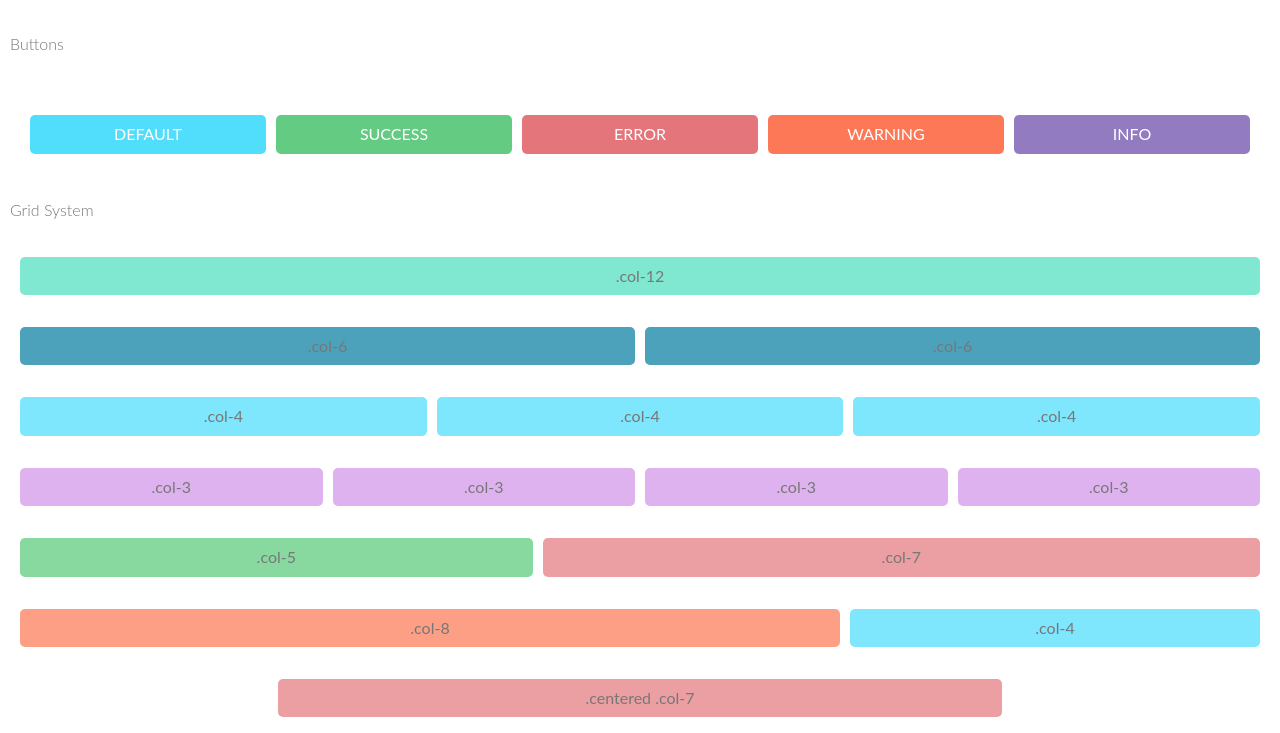
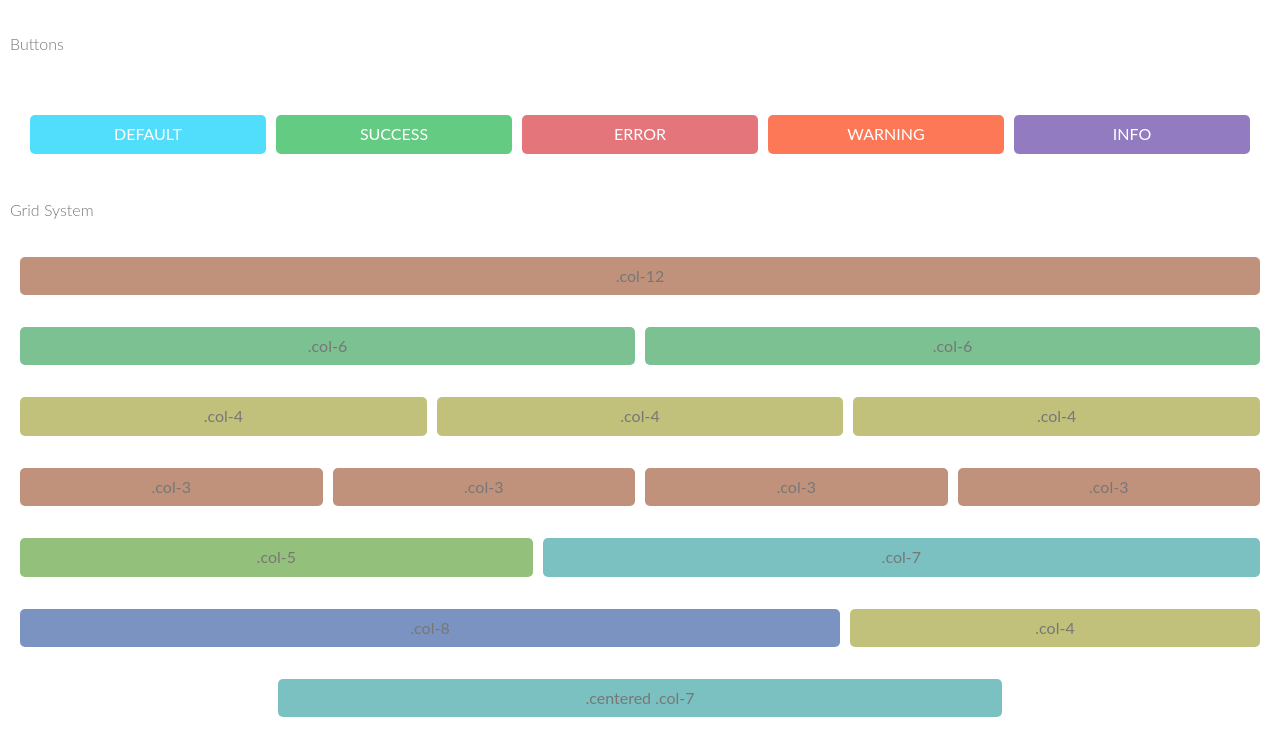
Before and after one commit to jsMarko/project-4, a plain HTML site: page index.html in a window 1280 px wide. Shown: the part 1020-1753 px from the top of the page. Drawn offline with Linux system fonts and the light colour scheme.

Commit message:
Updated grid system button colors

```diff
--- a/scss/component/_grid.scss
+++ b/scss/component/_grid.scss
@@ -20,53 +20,58 @@
    border-radius: 5px;
 }
 
-.theme.col-1 {
-   background-color: #927bc1;
+@for $i from 1 through 12 {
+   .theme.col-#{$i} {
+      background-color: adjust-hue(#927bc1, $i * 40);
+   }
 }
+// .theme.col-1 {
+//    background-color: #927bc1;
+// }
 
-.theme.col-2 {
-   background-color: #fd7856;
-}
+// .theme.col-2 {
+//    background-color: #fd7856;
+// }
 
-.theme.col-3 {
-   background-color: #deb2ee;
-}
+// .theme.col-3 {
+//    background-color: #deb2ee;
+// }
 
-.theme.col-4 {
-   background-color: #7ee6fd;
-}
+// .theme.col-4 {
+//    background-color: #7ee6fd;
+// }
 
-.theme.col-5 {
-   background-color: #88d9a0;
-}
+// .theme.col-5 {
+//    background-color: #88d9a0;
+// }
 
-.theme.col-6 {
-   background-color: #4da2bb;
-}
+// .theme.col-6 {
+//    background-color: #4da2bb;
+// }
 
-.theme.col-7 {
-   background-color: #ec9fa3;
-}
+// .theme.col-7 {
+//    background-color: #ec9fa3;
+// }
 
-.theme.col-8 {
-   background-color: #fd9f85;
-}
+// .theme.col-8 {
+//    background-color: #fd9f85;
+// }
 
-.theme.col-9 {
-   background-color: #e4757a;
-}
+// .theme.col-9 {
+//    background-color: #e4757a;
+// }
 
-.theme.col-10 {
-   background-color: #63cc82;
-}
+// .theme.col-10 {
+//    background-color: #63cc82;
+// }
 
-.theme.col-11 {
-   background-color: #51ddfc;
-}
+// .theme.col-11 {
+//    background-color: #51ddfc;
+// }
 
-.theme.col-12 {
-   background-color: #80e8d1;
-}
+// .theme.col-12 {
+//    background-color: #80e8d1;
+// }
 
 .card {
    flex-basis: 100%;
```
Also changed, not shown: css/styles.css, 1 other file.
